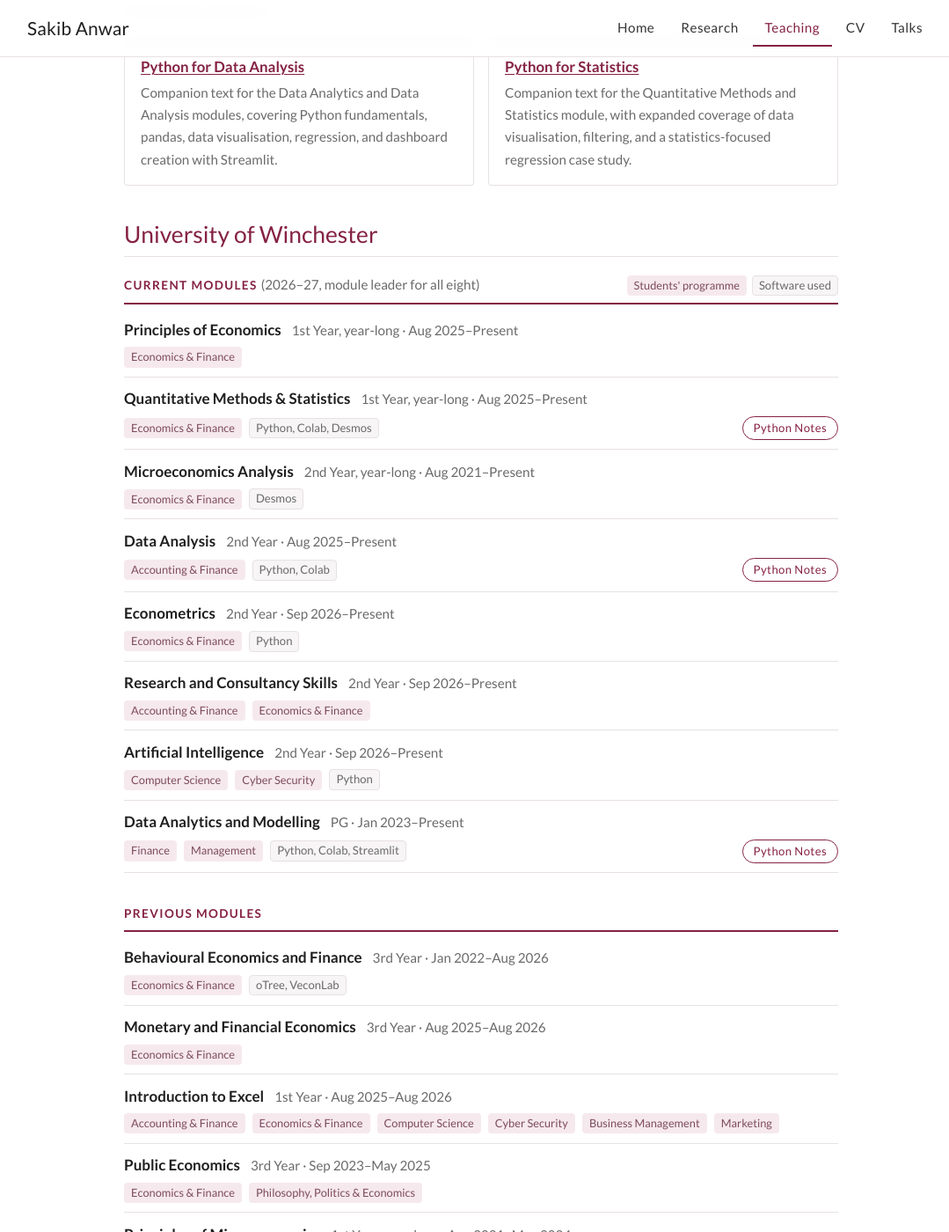
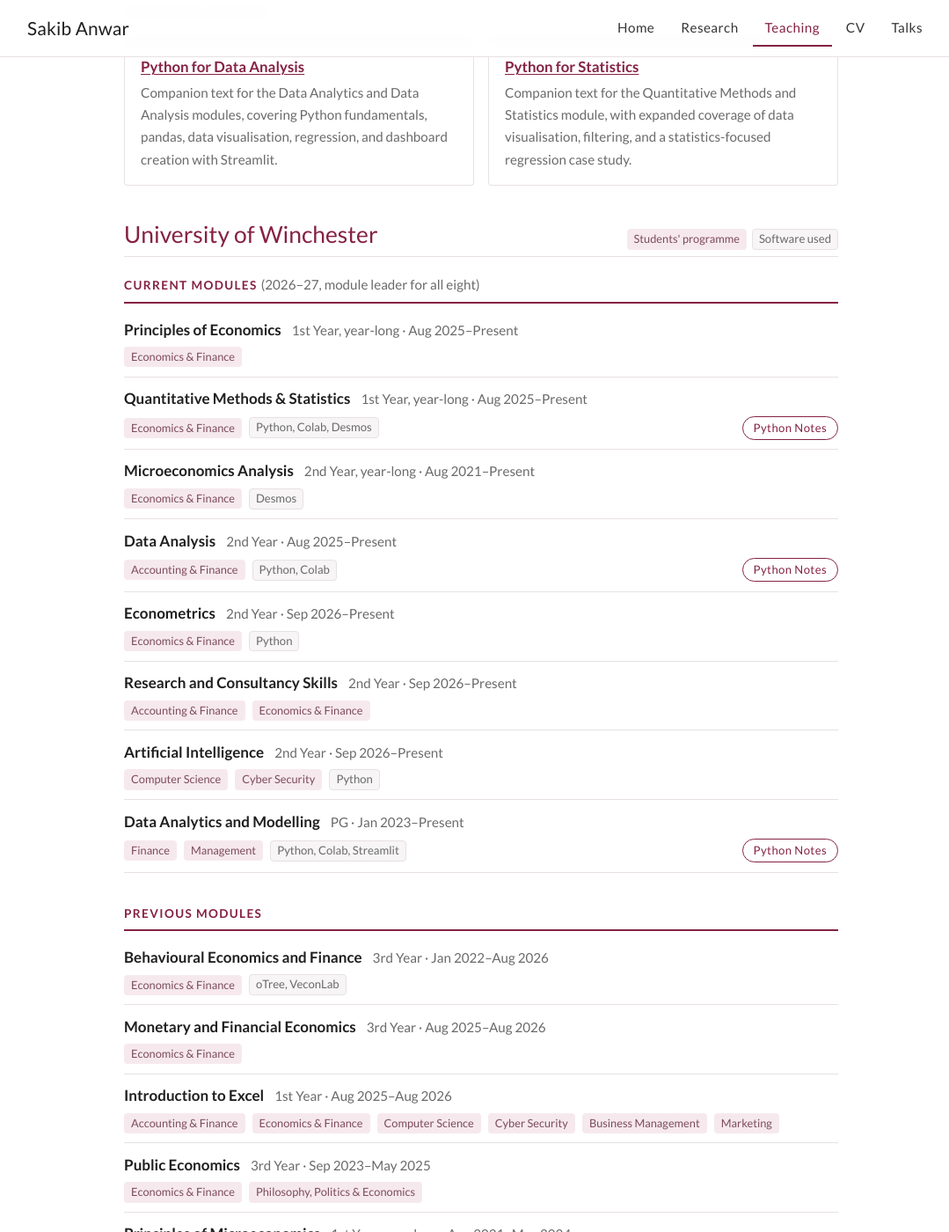
Before and after one commit to sakibanwar/sakibanwar.github.io, a Jekyll site: the page built from teaching.md, in a window 1280 px wide and 1400 px high, scrolled down 495 px. Shown: the whole window at 88% size, without its empty margins (93-1172 px from the left). Built offline with Jekyll 4.4.1, drawn with Linux system fonts in a browser that asks for light colours.

Commit message:
Move the label key to the University of Winchester heading
It covers both current and previous module lists.

Co-Authored-By: Claude Opus 5.5 <noreply@anthropic.com>

```diff
--- a/_layouts/teaching.html
+++ b/_layouts/teaching.html
@@ -28,19 +28,23 @@ layout: default
   {%- for place in t.places %}
   {%- unless place.hide_from_website %}
   <section>
+    {%- assign has_tags = false %}
+    {%- for g in place.groups %}{% for m in g.modules %}
+      {%- if m.students and m.students.size > 0 %}{% assign has_tags = true %}{% endif %}
+      {%- if m.tools and m.tools != "" %}{% assign has_tags = true %}{% endif %}
+    {%- endfor %}{% endfor %}
+    {%- if has_tags %}
+    <div class="section-head">
+      <h2>{{ place.name }}</h2>
+      <p class="legend"><span class="course-programme">Students' programme</span><span class="course-tools">Software used</span></p>
+    </div>
+    {%- else %}
     <h2>{{ place.name }}</h2>
+    {%- endif %}
     {%- for group in place.groups %}
     {%- assign modules = group.modules | where_exp: "m", "m.hide_from_website != true" %}
     {%- if group.title and group.title != "" %}
-    {%- capture heading %}<h3 class="group-title">{{ group.title }}{% if group.note_on_website and group.note and group.note != "" %} <span class="group-note">({{ group.note }})</span>{% endif %}</h3>{% endcapture %}
-    {%- if forloop.first and forloop.parentloop.first %}
-    <div class="group-head">
-      {{ heading }}
-      <p class="legend"><span class="course-programme">Students' programme</span><span class="course-tools">Software used</span></p>
-    </div>
-    {%- else %}
-    {{ heading }}
-    {%- endif %}
+    <h3 class="group-title">{{ group.title }}{% if group.note_on_website and group.note and group.note != "" %} <span class="group-note">({{ group.note }})</span>{% endif %}</h3>
     {%- endif %}
     <ul class="course-list">
       {%- for m in modules %}
--- a/assets/css/style.css
+++ b/assets/css/style.css
@@ -187,12 +187,12 @@ html:not(.js) .pill-toggle { display: none; }
 }
 .content h2 + .group-title { margin-top: 1.2rem; }
 .group-note { font-size: .95rem; font-weight: 400; text-transform: none; letter-spacing: 0; color: var(--muted); }
-.group-head {
+.section-head {
   display: flex; flex-wrap: wrap; align-items: baseline; justify-content: space-between; gap: 6px 16px;
-  margin: 2.2rem 0 .3rem; padding-bottom: .45rem; border-bottom: 2px solid var(--accent);
+  margin: 2.4rem 0 1.1rem; padding-bottom: .45rem; border-bottom: 1px solid var(--line);
 }
-.content h2 + .group-head { margin-top: 1.2rem; }
-.content .group-head .group-title { margin: 0; padding: 0; border: 0; }
+.content .section-head h2 { margin: 0; padding: 0; border: 0; }
+.content .section-head + .group-title { margin-top: 1.2rem; }
 .legend { display: flex; gap: 6px; margin: 0; }
 
 /* CV */
```
